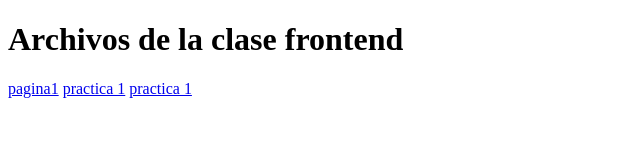
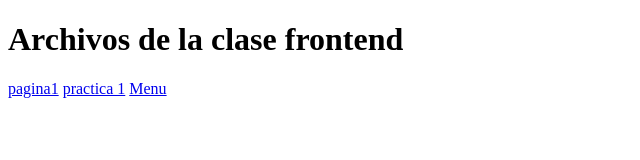
Before and after one commit to JosePerez1515/front-end, a plain HTML site: page index.html in a window 1280 px wide. Shown: the full height of the page, 0-640 px from the left. Drawn offline with Linux system fonts and the light colour scheme.

Commit message:
Se agrego ejemplo-menu

```diff
--- a/index.html
+++ b/index.html
@@ -10,6 +10,6 @@
     <h1>Archivos de la clase frontend</h1>
     <a href="/pagina1/">pagina1</a>
     <a href="/practica 1/">practica 1</a>
-    <a href="/ejemplo-menu/">practica 1</a>
+    <a href="/ejemplo-menu/">Menu</a>
 </body>
 </html>
```
